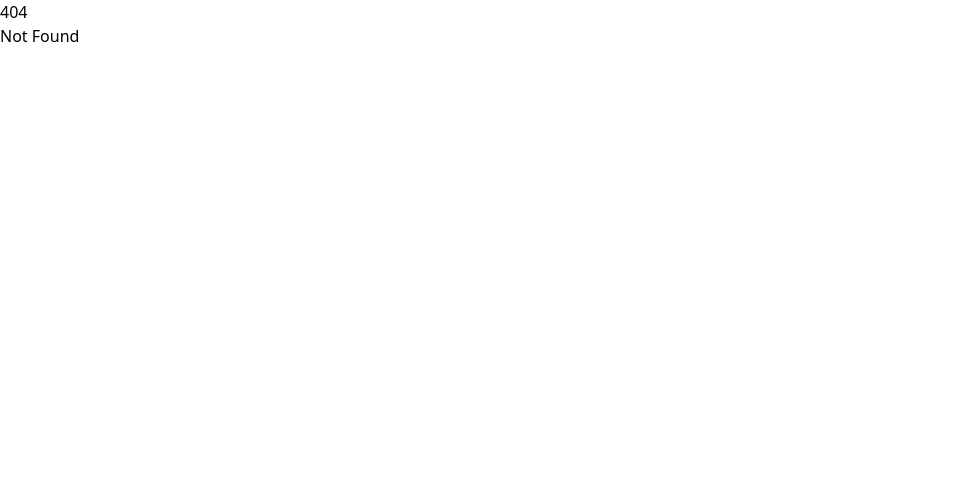
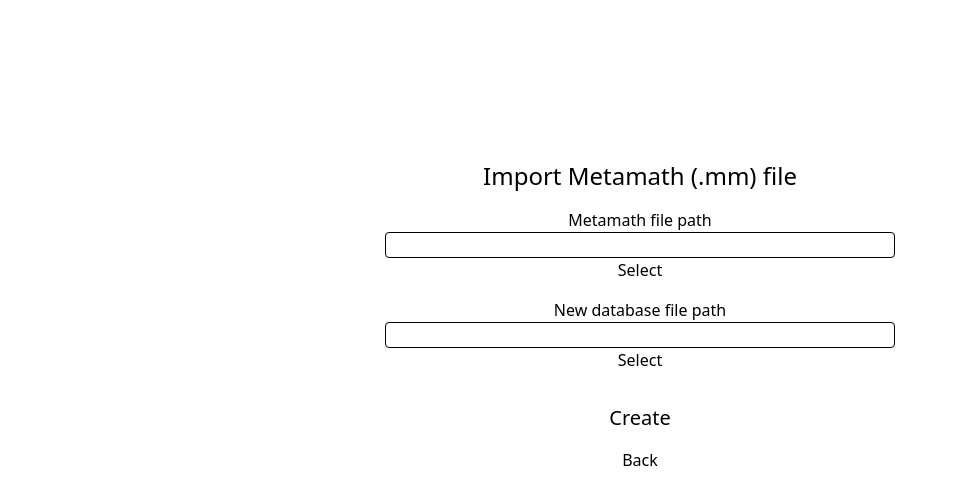
Before and after one commit to marloBruder/mmt1, a SvelteKit app: page /import in a window 1280 px wide. Before the commit this address had no page. Shown: the top 504 px of the page, without its empty margins (0-958 px from the left). Built offline with nearby package versions, Linux system fonts and the light colour scheme.

Commit message:
Import metamath file Frontend

```diff
--- a/src/routes/+page.svelte
+++ b/src/routes/+page.svelte
@@ -1,3 +1,12 @@
+<script module>
+  let resetApp = () => {
+    nameListData.resetLists();
+    explorerData.resetExplorer();
+    tabManager.resetTabs();
+  };
+  export { resetApp };
+</script>
+
 <script lang="ts">
   import { goto } from "$app/navigation";
   import { invoke } from "@tauri-apps/api/core";
@@ -5,12 +14,6 @@
   import { tabManager } from "$lib/sharedState/tabData.svelte";
   import { nameListData } from "$lib/sharedState/nameListData.svelte";
   import { explorerData } from "$lib/sharedState/explorerData.svelte";
-
-  let resetApp = () => {
-    nameListData.resetLists();
-    explorerData.resetExplorer();
-    tabManager.resetTabs();
-  };
 
   let createNewDB = async () => {
     // Allow user to select file location
@@ -63,5 +66,8 @@
     <div>
       <button onclick={openDB} class="inline-block mt-4">Open Metamath database</button>
     </div>
+    <div>
+      <a href="/import" class="inline-block mt-4">Import Metamath (.mm) file</a>
+    </div>
   </div>
 </main>
--- /dev/null
+++ b/src/routes/import/+page.svelte
@@ -0,0 +1,66 @@
+<script lang="ts">
+  import { goto } from "$app/navigation";
+  import { invoke } from "@tauri-apps/api/core";
+  import { save, confirm, open } from "@tauri-apps/plugin-dialog";
+  import { resetApp } from "../+page.svelte";
+
+  let mmFilePath = $state("");
+  let dbFilePath = $state("");
+
+  let selectMetamathFilePath = async () => {
+    const filePath = await open({ multiple: false, directory: false, filters: [{ name: "Metamath File", extensions: ["mm"] }] });
+    if (filePath) {
+      mmFilePath = filePath;
+    }
+  };
+
+  let selectDatabaseFilePath = async () => {
+    const filePath = await save({ filters: [{ name: "Metamath SQLite Database", extensions: ["mm.sqlite", "mm.db"] }] });
+    if (filePath) {
+      dbFilePath = filePath;
+    }
+  };
+
+  let createDatabase = async () => {
+    invoke("import_database", { mmFilePath, dbFilePath })
+      .then(() => {
+        resetApp();
+        goto("/main");
+      })
+      .catch(async (error) => {
+        if (error == "DatabaseExistsError") {
+          let confirmed = await confirm("You are about to override and delete an existing database. Are you sure?", { title: "Warning (mmdbt)", kind: "warning" });
+          if (confirmed) {
+            invoke("import_and_override_database", { mmFilePath, dbFilePath }).then(() => {
+              resetApp();
+              goto("/main");
+            });
+          }
+        }
+      });
+  };
+</script>
+
+<div class="mt-40 text-center">
+  <h1 class="text-2xl">Import Metamath (.mm) file</h1>
+  <div class="pt-4">
+    <label for="mm_path">Metamath file path</label>
+    <br />
+    <input id="mm_path" bind:value={mmFilePath} class="border border-black rounded" size="50" />
+    <br />
+    <button onclick={selectMetamathFilePath}>Select</button>
+  </div>
+  <div class="pt-4">
+    <label for="mm_path">New database file path</label>
+    <br />
+    <input id="mm_path" bind:value={dbFilePath} class="border border-black rounded" size="50" />
+    <br />
+    <button onclick={selectDatabaseFilePath}>Select</button>
+  </div>
+  <div class="pt-8">
+    <button onclick={createDatabase} class="text-xl">Create</button>
+  </div>
+  <div class="pt-4">
+    <a href="/">Back</a>
+  </div>
+</div>
```
Also changed, not shown: 2 other files (tests, documents, lock files or other folders).
